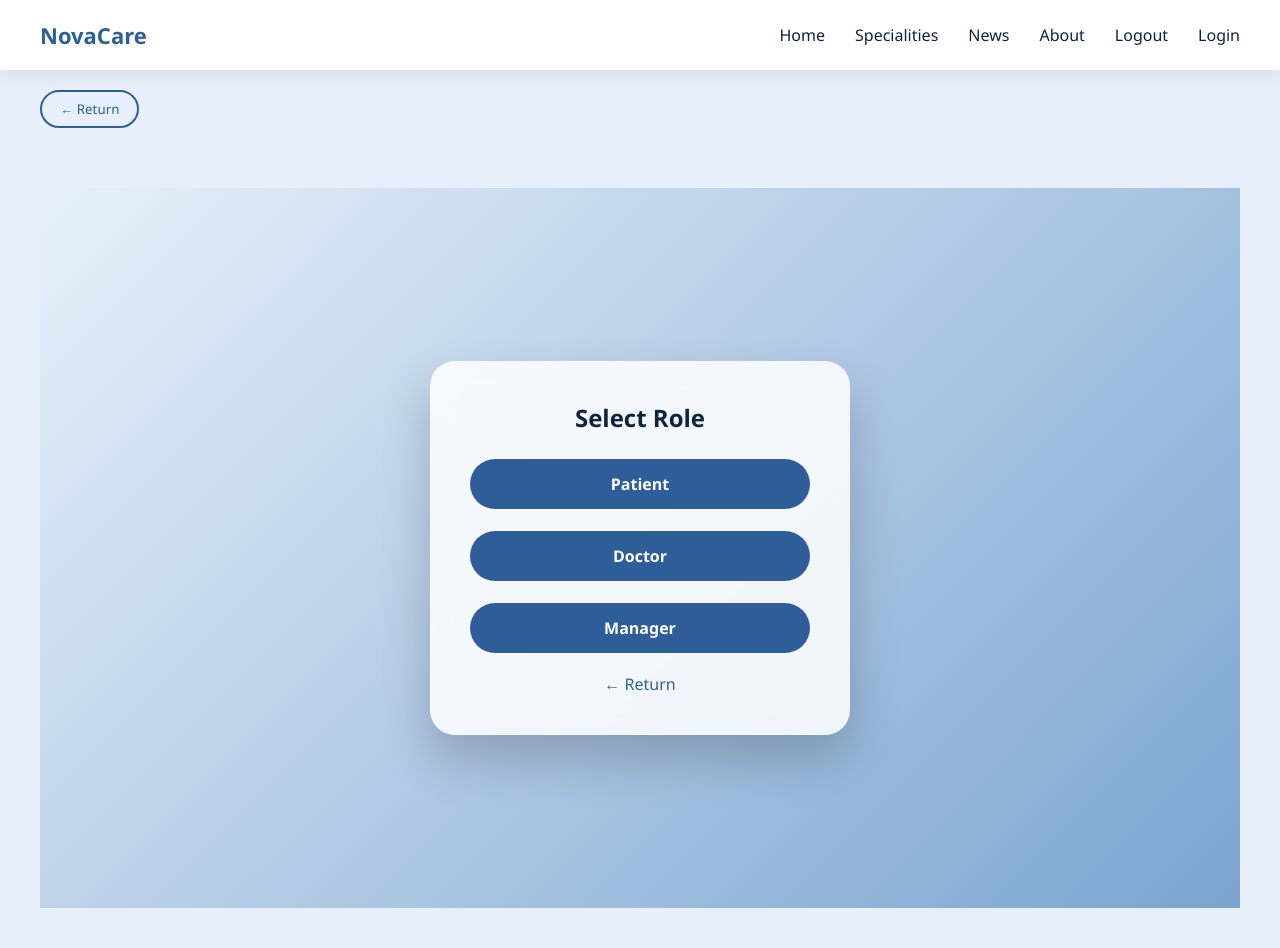
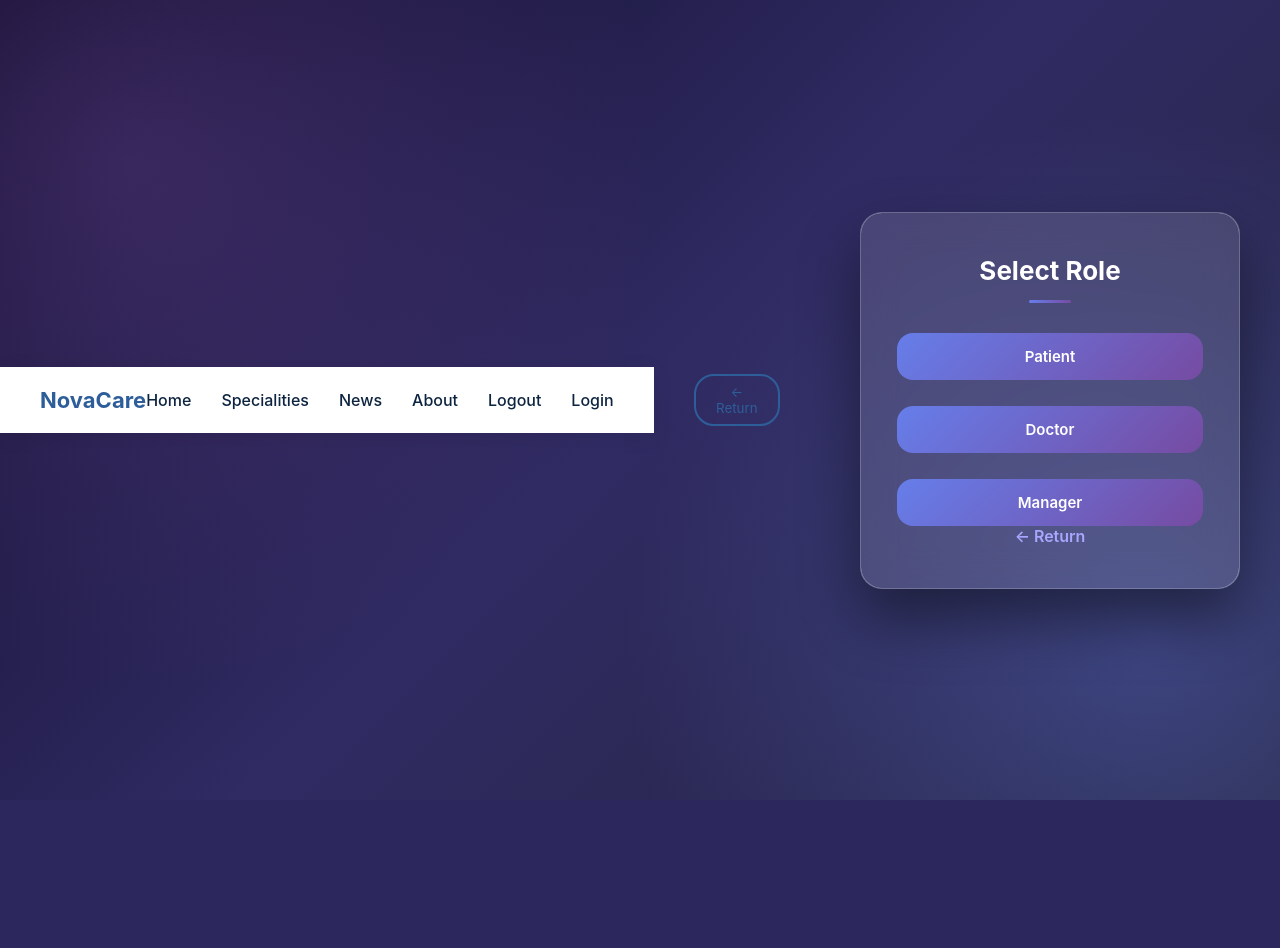
Before and after one commit to leenalshargabi/HealthCare, a Flask app: page /login in a window 1280 px wide. After the commit the page ends 800 px from the top, so only its background shows below. Run offline with Flask 3, Linux system fonts and the light colour scheme.

Commit message:
update the auth.css

```diff
--- a/app.py
+++ b/app.py
@@ -154,7 +154,7 @@ def rooms():
                            order=order)
 
 # EMERGENCY ROOMS
-@app.route("/EmergencyRooms")
+@app.route("/EmergencyRoomspython")
 def emergencyrooms():
     page = int(request.args.get('page', 1))
     per_page = 10
--- a/static/css/auth.css
+++ b/static/css/auth.css
@@ -1,68 +1,136 @@
-.auth-page {
-    min-height: 90vh;
-    display: flex;
-    justify-content: center;
-    align-items: center;
-    background: linear-gradient(135deg, #E7F0FA, #7BA4D0);
+/* Base */
+* {
+  margin: 0;
+  padding: 0;
+  box-sizing: border-box;
+  font-family: 'Inter', sans-serif;
 }
 
-.auth-box {
-    width: 420px;
-    padding: 40px;
-    background: rgba(255,255,255,0.85);
-    backdrop-filter: blur(12px);
-    border-radius: 25px;
-    box-shadow: 0 25px 50px rgba(0,0,0,0.2);
-    animation: fadeUp 0.7s ease;
+body {
+  min-height: 100vh;
+  background:
+    radial-gradient(circle at 10% 20%, rgba(118,75,162,0.35), transparent 40%),
+    radial-gradient(circle at 90% 80%, rgba(102,126,234,0.35), transparent 40%),
+    linear-gradient(135deg, #0f0c29, #302b63, #24243e);
+  display: flex;
+  align-items: center;
+  justify-content: center;
 }
 
-.auth-box h2 {
+/* Card */
+.auth-box {
+  width: 380px;
+  padding: 42px 36px;
+  border-radius: 22px;
+  background: rgba(255, 255, 255, 0.12);
+  backdrop-filter: blur(18px);
+  -webkit-backdrop-filter: blur(18px);
+  border: 1px solid rgba(255, 255, 255, 0.2);
+  box-shadow:
+    0 30px 60px rgba(0, 0, 0, 0.45),
+    inset 0 0 0.5px rgba(255,255,255,0.6);
   text-align: center;
-    color: #0D2440;
-    margin-bottom: 25px;
+  animation: cardEnter 1s ease;
 }
 
-.auth-box input,
-.auth-box select {
-    width: 100%;
-    padding: 14px;
-    margin-bottom: 15px;
-    border-radius: 14px;
-    border: 1px solid #ccc;
-    outline: none;
-    font-size: 15px;
+/* Title */
+.auth-box h2 {
+  color: #fff;
+  font-size: 26px;
+  font-weight: 700;
+  margin-bottom: 8px;
 }
 
+.auth-box h2::after {
+  content: '';
+  display: block;
+  width: 42px;
+  height: 3px;
+  margin: 14px auto 24px;
+  border-radius: 10px;
+  background: linear-gradient(90deg, #667eea, #764ba2);
+}
+
+/* Inputs */
+.auth-box input {
+  width: 100%;
+  padding: 14px 16px;
+  margin-bottom: 16px;
+  border-radius: 14px;
+  border: 1px solid rgba(255,255,255,0.25);
+  background: rgba(255,255,255,0.15);
+  color: #fff;
+  font-size: 14px;
+  transition: 0.3s ease;
+}
+
+.auth-box input::placeholder {
+  color: rgba(255,255,255,0.65);
+}
+
+.auth-box input:focus {
+  outline: none;
+  border-color: #8f8cff;
+  background: rgba(255,255,255,0.22);
+  box-shadow: 0 0 0 4px rgba(143,140,255,0.25);
+}
+
+/* Button */
 .auth-box button {
   width: 100%;
   padding: 14px;
+  margin-top: 6px;
+  border-radius: 16px;
   border: none;
-    border-radius: 30px;
-    background: #2E5E99;
-    color: white;
-    font-size: 16px;
+  background: linear-gradient(135deg, #667eea, #764ba2);
+  color: #fff;
+  font-size: 15px;
   font-weight: 600;
   cursor: pointer;
-    transition: 0.3s;
+  transition: 0.3s ease;
 }
 
 .auth-box button:hover {
-    transform: translateY(-3px);
-    box-shadow: 0 10px 20px rgba(46,94,153,0.4);
+  transform: translateY(-3px) scale(1.01);
+  box-shadow: 0 20px 40px rgba(118,75,162,0.45);
 }
 
-.auth-links {
-    text-align: center;
-    margin-top: 20px;
+/* Error */
+.error {
+  background: rgba(255, 80, 80, 0.15);
+  color: #ffb4b4;
+  padding: 10px;
+  border-radius: 12px;
+  font-size: 13px;
+  margin-bottom: 16px;
+  border: 1px solid rgba(255,80,80,0.3);
 }
 
-.auth-links a {
-    color: #2E5E99;
-    text-decoration: none;
-    font-weight: 500;
+/* Footer */
+.auth-box p {
+  margin-top: 22px;
+  font-size: 13px;
+  color: rgba(255,255,255,0.75);
 }
 
-@keyframes fadeUp {
-    from { opacity: 0; transform: translateY(30px); }
-    to { opacity: 1; transform: translateY(0); }
+.auth-box a {
+  color: #a9a6ff;
+  font-weight: 600;
+  text-decoration: none;
 }
+
+.auth-box a:hover {
+  text-decoration: underline;
+}
+
+/* Animation */
+@keyframes cardEnter {
+  from {
+    opacity: 0;
+    transform: translateY(30px) scale(0.95);
+  }
+  to {
+    opacity: 1;
+    transform: translateY(0) scale(1);
+  }
+}
```
Lines whose indentation alone changed are shown as unchanged.
